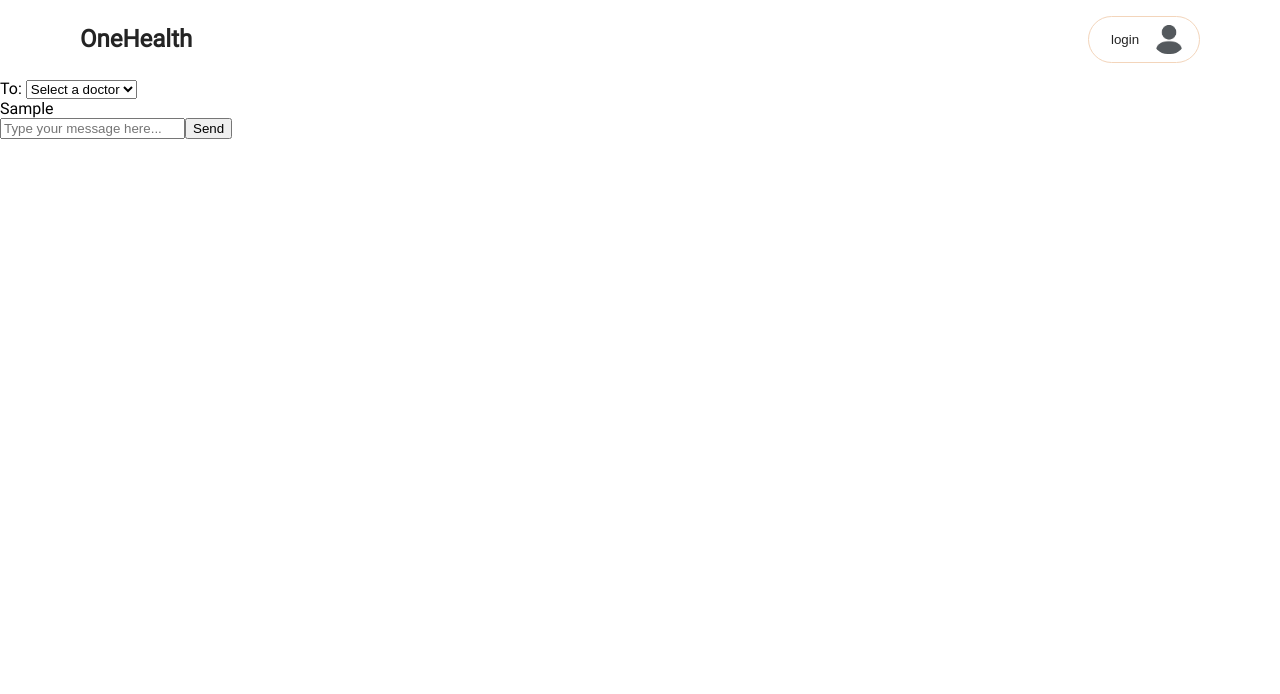
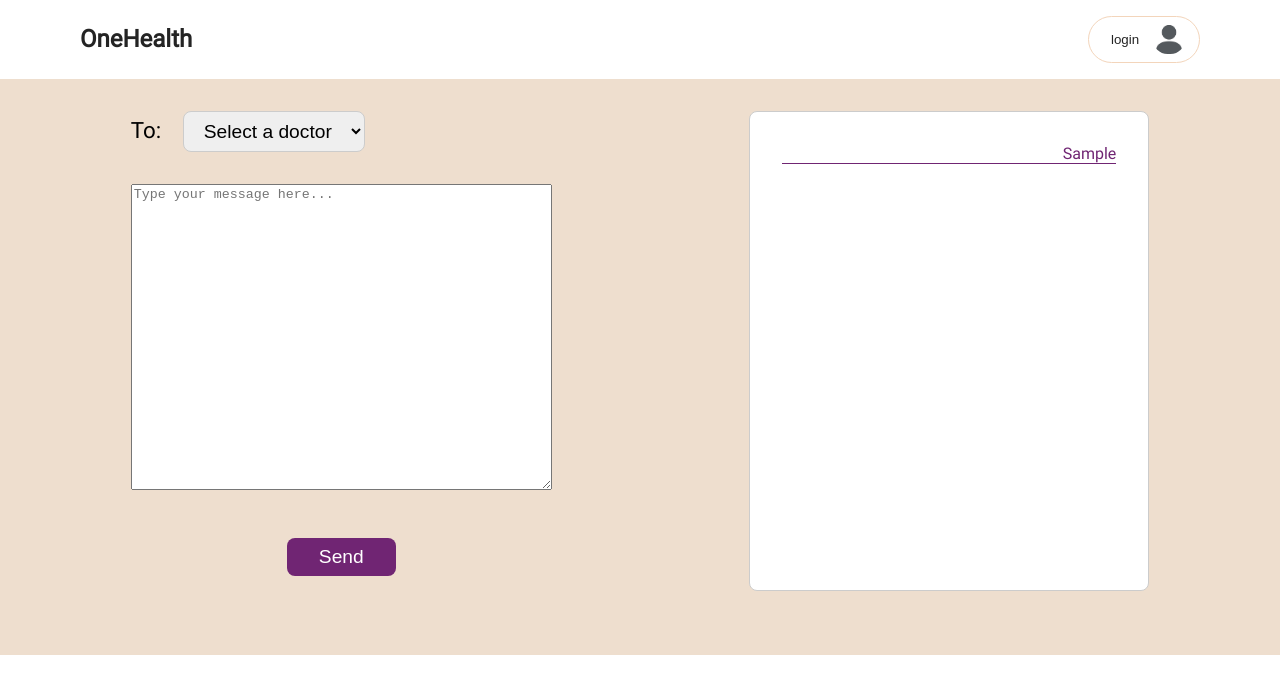
Before and after one commit to m-capone1/OneHealth, a React (Vite) app in the folder client/: page /chat in a window 1280 px wide. Both pictures are taken after typing "Sample" into the empty fields and a click on the button "Send". Shown: the top 694 px of the page. Built offline with nearby package versions, Linux system fonts and the light colour scheme.

Commit message:
change styles

```diff
--- a/client/src/components/ChatBot/ChatBot.jsx
+++ b/client/src/components/ChatBot/ChatBot.jsx
@@ -10,13 +10,15 @@ const ChatBot = () => {
 
   const handleSendMessage = () => {
     if (currentMessage.trim()) {
-      setMessages([...messages, { sender: "patient", text: currentMessage }]);
+      setMessages([...messages, { sender: "patient", text: currentMessage, doctor:selectedDoctor }]);
       setCurrentMessage("");
     }
   };
 
   return (
     <div className="chatbot">
+      <div>
+
       <div className="chatbot__doctor-select">
         <label htmlFor="doctor" className="chatbot__label">
           To:{" "}
@@ -37,20 +39,10 @@ const ChatBot = () => {
           ))}
         </select>
       </div>
-
-      <div className="chatbot__screen">
-        {messages.map((message, index) => (
-          <div
-            key={index}
-            className={`chatbot__message chatbot__message--${message.sender}`}
-          >
-            {message.text}
-          </div>
-        ))}
-      </div>
-
       <div className="chatbot__input-area">
-        <input
+        <textarea
+        cols={50}
+        rows={20}
           type="text"
           className="chatbot__input"
           value={currentMessage}
@@ -61,6 +53,21 @@ const ChatBot = () => {
           Send
         </button>
       </div>
+      </div>
+
+
+      <div className="chatbot__screen">
+        {messages.map((message, index) => (
+          <div
+            key={index}
+            className={`chatbot__message chatbot__message--${message.sender}`}
+          >
+            <span>{message.doctor}</span><span>{message.text}</span>
+
+          </div>
+        ))}
+      </div>
+
     </div>
   );
 };
--- a/client/src/components/ChatBot/ChatBot.scss
+++ b/client/src/components/ChatBot/ChatBot.scss
@@ -1,91 +1,97 @@
-// // ChatBot.scss
+// ChatBot.scss
 
-// @use "/src/styles/partials/variables.scss" as *;
-// @use "/src/styles/partials/typography.scss" as *;
+@use "/src/styles/partials/variables.scss" as *;
+@use "/src/styles/partials/typography.scss" as *;
 
-// .chatbot {
-//   background-color: $sand;
-//   padding: 2rem;
-//   border-radius: 1rem;
-//   margin: 0 auto;
-//   font-family: "Roboto-Regular";
+.chatbot {
+  background-color: $almond;
+  padding: 2rem;
+  margin: 0 auto;
+  display: flex;
+  justify-content: space-around;
+
+  @media (max-width: 768px) {
+    width: 100%;
+    min-width: 100%;
+    border-radius: 0.5rem;
+  }
+
+  &__doctor-select {
+    margin-bottom: 2rem;
+  }
+
+  &__label {
+    margin-right: 1rem;
+    font-size: 1.4rem;
+    line-height: 2rem;
+  }
+
+  &__dropdown {
+    padding: 0.5rem 1rem;
+    border: 1px solid #ccc;
+    border-radius: 0.5rem;
+    font-size: 1.2rem;
+  }
+
+  &__screen {
+    width: 25rem;
+    background-color: #fff;
+    border: 1px solid #ccc;
+    border-radius: 0.5rem;
+    padding: 2rem;
+    margin-bottom: 2rem;
+    height: 30rem;
+    overflow-y: auto;
+  }
+
+  &__message {
+    margin-bottom: 1rem;
+    display: flex;
+    justify-content: space-between;
+    border-bottom: 1px solid $finn;
+
+    &--patient {
+      text-align: right;
+      color: $finn;
+    }
+
+    &--doctor {
+      text-align: left;
+      color: #333;
+    }
+  }
+
+  &__input-area {
+    display: flex;
+    align-items: center;
+    flex-direction: column;
+    gap: 3rem;
+
+    &__input {
+      flex-grow: 1;
+      padding: 1rem;
+      border: 1px solid #ccc;
+      border-radius: 0.5rem;
+      margin-right: 1rem;
+      font-size: 1.4rem;
+
+    }
 
 
-//   @media (max-width: 768px) {
-//     width: 100%; // Full width on tablets and smaller devices
-//     min-width: 100%; // Ensure the width takes up full space on smaller screens
-//     border-radius: 0.5rem;
-//   }
 
-//   &__doctor-select {
-//     margin-bottom: 2rem;
-//   }
+  }
+  &__send-button {
+    background-color: $finn;
+    color: #fff;
+    padding: 0.5rem 2rem;
+    border: none;
+    border-radius: 0.5rem;
+    cursor: pointer;
+    font-size: 1.2rem;
+    transition: background-color 0.3s ease;
 
-//   &__label {
-//     margin-right: 1rem;
-//     @include font-faces;
-//     font-family: "Roboto-Bold";
-//     font-size: 1.4rem;
-//     line-height: 2rem;
-//   }
-
-//   &__dropdown {
-//     padding: 1rem;
-//     border: 1px solid #ccc;
-//     border-radius: 0.5rem;
-//     font-size: 1.4rem;
-//   }
-
-//   &__screen {
-//     background-color: #fff;
-//     border: 1px solid #ccc;
-//     border-radius: 1rem;
-//     padding: 2rem;
-//     margin-bottom: 2rem;
-//     height: 30rem;
-//     overflow-y: auto;
-//   }
-
-//   &__message {
-//     margin-bottom: 1rem;
-
-//     &--patient {
-//       text-align: right;
-//       color: $finn;
-//     }
-
-//     &--doctor {
-//       text-align: left;
-//       color: #333;
-//     }
-//   }
-
-//   &__input-area {
-//     display: flex;
-//     align-items: center;
-
-//     &__input {
-//       flex-grow: 1;
-//       padding: 1rem;
-//       border: 1px solid #ccc;
-//       border-radius: 0.5rem;
-//       margin-right: 1rem;
-//       font-size: 1.4rem;
-//     }
-
-//     &__send-button {
-//       background-color: $finn;
-//       color: #fff;
-//       padding: 1rem 2rem;
-//       border: none;
-//       border-radius: 0.5rem;
-//       cursor: pointer;
-//       font-size: 1.4rem;
-//       transition: background-color 0.3s ease;
-
-//       &:hover {
-//         background-color: darken($finn, 10%);
-//       }
-//     }
-//   }
-// }
+    &:hover {
+      background-color: darken($finn, 10%);
+    }
+  }
+}
```
